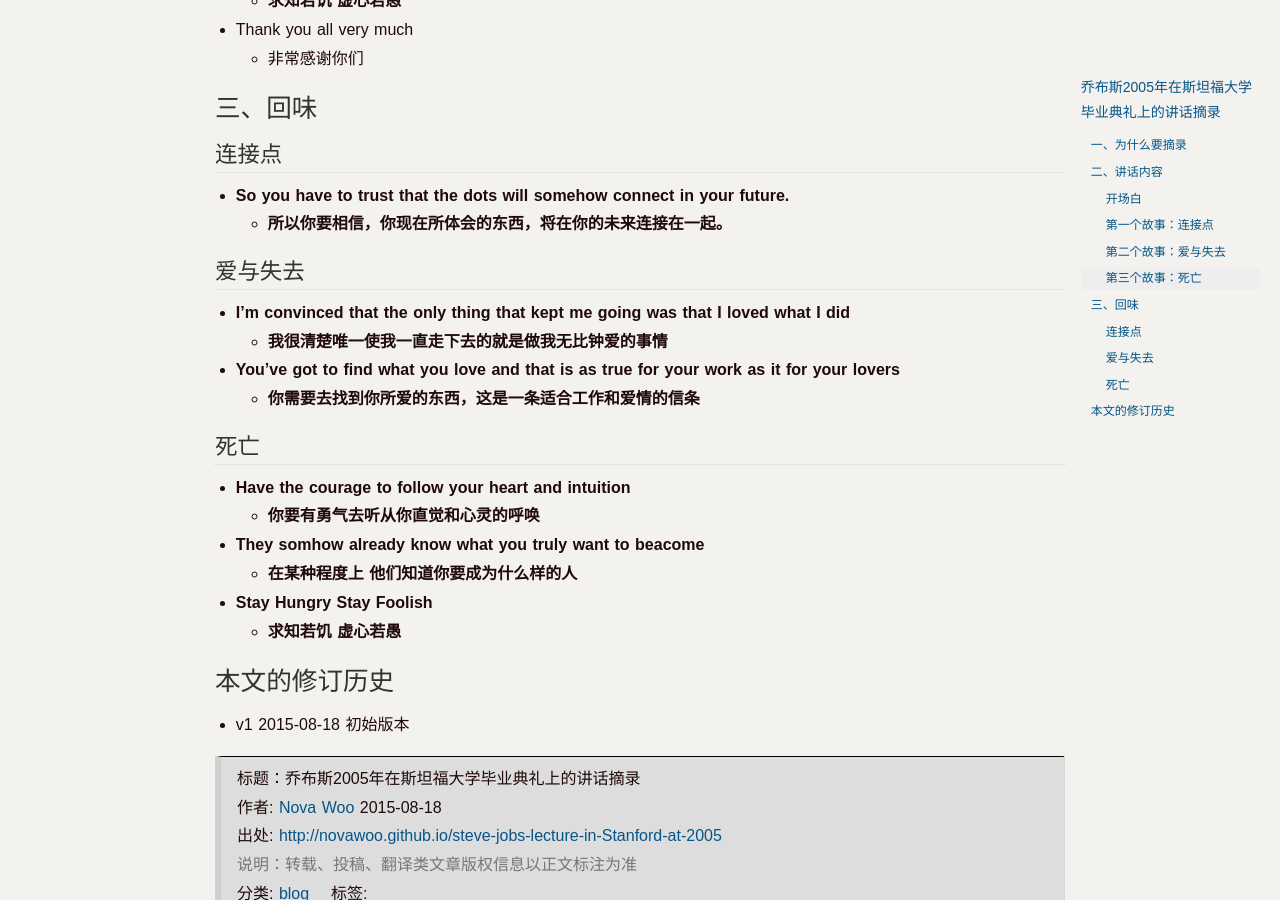
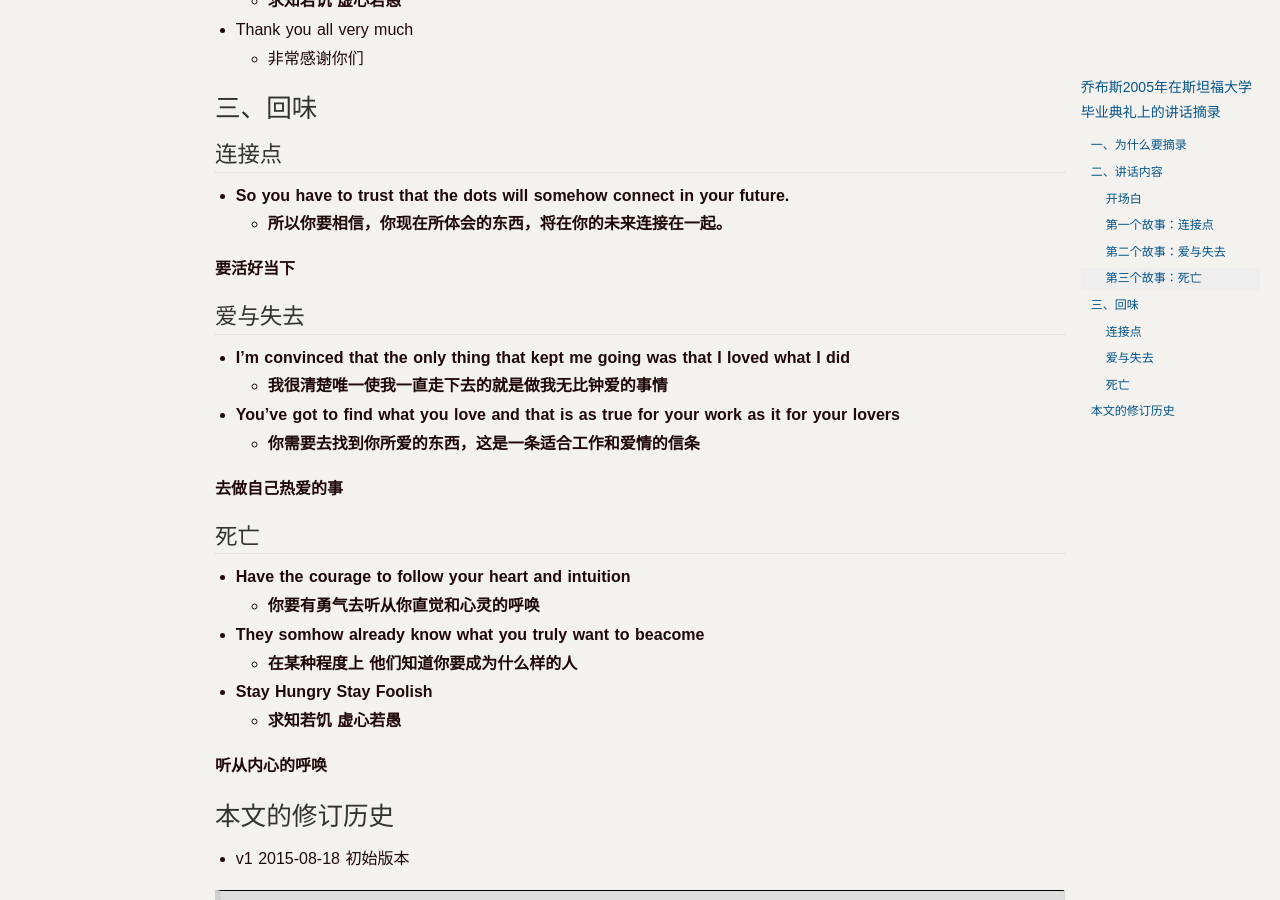
Before and after one commit to novawoo/novawoo.github.com, a Jekyll site: the page built from _posts/blog/2015-08-18-steve-jobs-lecture-in-Stanford-at-2005.md, in a window 1280 px wide and 900 px high, scrolled down 13607 px. Built offline with Jekyll 4.4.1, drawn with Linux system fonts in a browser that asks for light colours; Markdown is read by kramdown in place of the engine named in the settings; a script that is not in the unit is left out; comment, search, counter and statistics services are not loaded.

Commit message:
modified:   2015-08-18-steve-jobs-lecture-in-Stanford-at-2005.md

```diff
--- a/_posts/blog/2015-08-18-steve-jobs-lecture-in-Stanford-at-2005.md
+++ b/_posts/blog/2015-08-18-steve-jobs-lecture-in-Stanford-at-2005.md
@@ -455,11 +455,15 @@
 - **So you have to trust that the dots will somehow connect in your future.**
     - **所以你要相信，你现在所体会的东西，将在你的未来连接在一起。**
 
+**要活好当下**
+
 ### 爱与失去
 - **I'm convinced that the only thing that kept me going was that I loved what I did**
     - **我很清楚唯一使我一直走下去的就是做我无比钟爱的事情**
 - **You've got to find what you love and that is as true for your work as it for your lovers**
     - **你需要去找到你所爱的东西，这是一条适合工作和爱情的信条**
+
+**去做自己热爱的事**
 
 ### 死亡
 - **Have the courage to follow your heart and intuition**
@@ -469,5 +473,7 @@
 - **Stay Hungry Stay Foolish**
     - **求知若饥 虚心若愚**
 
+**听从内心的呼唤**
+
 ## 本文的修订历史
 - v1 2015-08-18 初始版本
```
